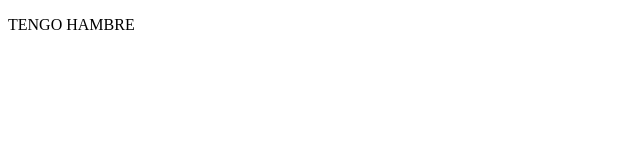
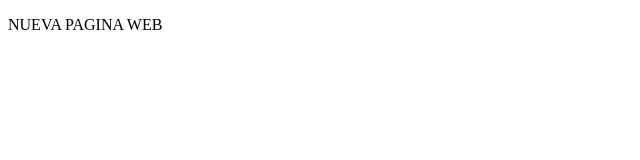
Before and after one commit to JersonSS/proyecto_0, a plain HTML site: page index.html in a window 1280 px wide. Shown: the full height of the page, 0-640 px from the left. Drawn offline with Linux system fonts and the light colour scheme.

Commit message:
update index.html

```diff
--- a/index.html
+++ b/index.html
@@ -7,7 +7,7 @@
 </head>
 <body>
 
-    <p>TENGO HAMBRE</p>
+    <p>NUEVA PAGINA WEB</p>
 
 </body>
 </html>
```
